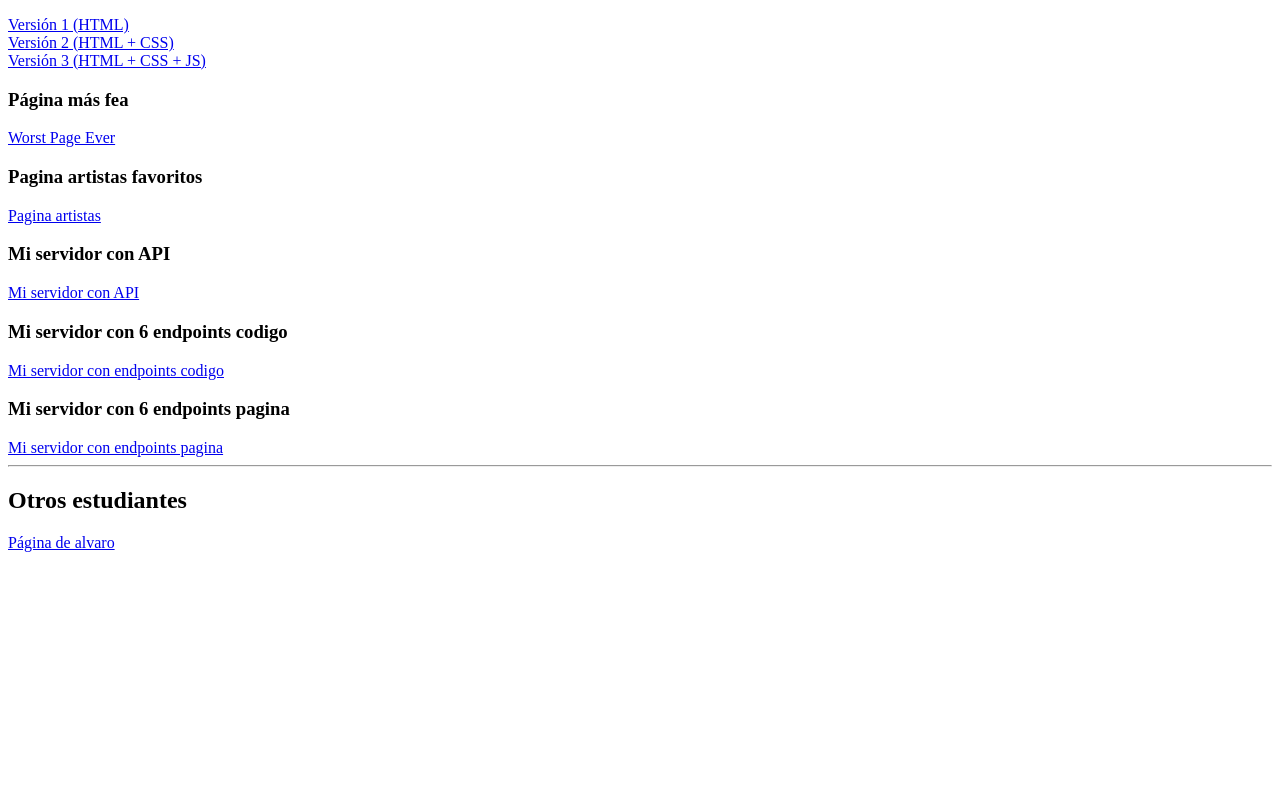
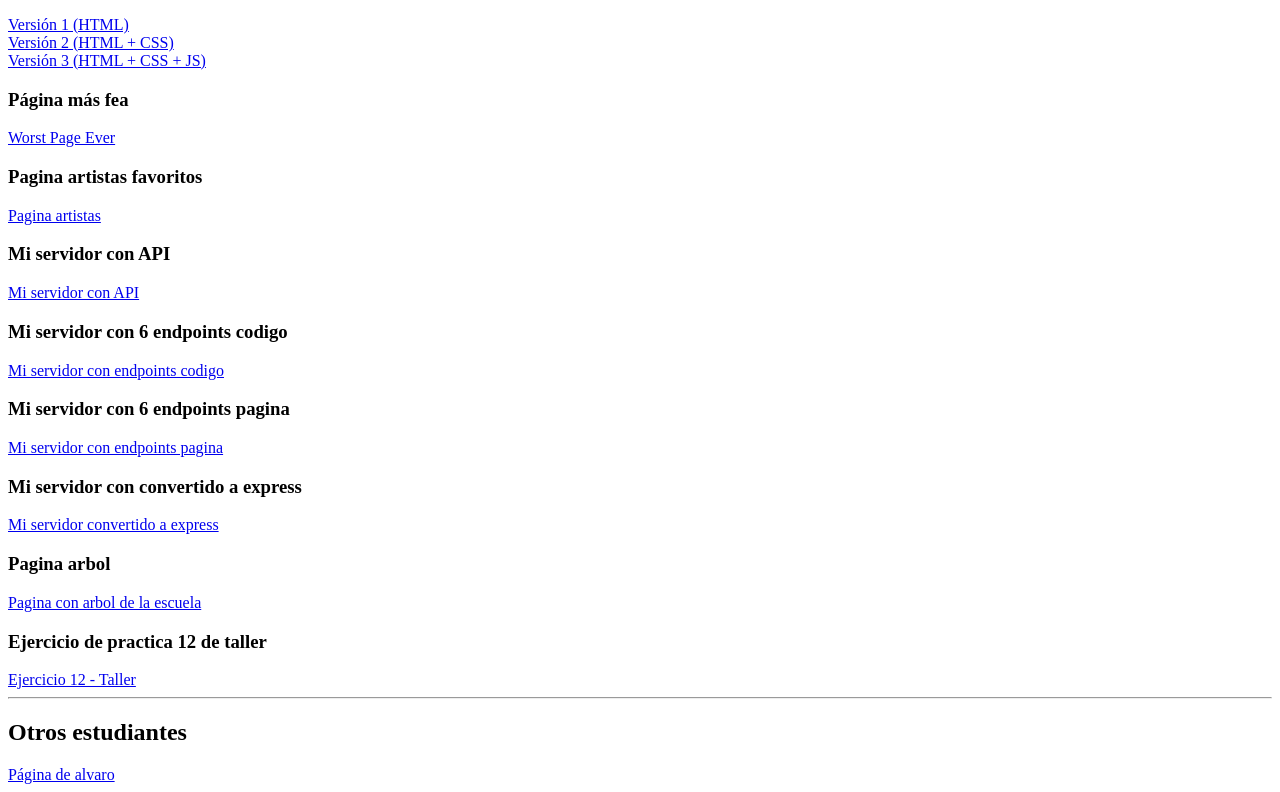
Before and after one commit to Fernandox89/Fernandox89.github.io, a website: page index.html in a window 1280 px wide. Shown: the part 462-1254 px from the top of the page. Before the commit the page ends 1022 px from the top, so only its background shows below. Drawn offline with Linux system fonts and the light colour scheme.

Commit message:
Nuevos enlaces a ejercicios de taller desde index

```diff
--- a/index.html
+++ b/index.html
@@ -52,6 +52,15 @@ Historia de las hormigas y los Doritos...
 <h3>Mi servidor con 6 endpoints pagina</h3>
 <a href="/servidor/bienvenida.html">Mi servidor con endpoints pagina</a>
 
+<h3>Mi servidor con convertido a express</h3>
+<a href="/servidor/miservidor_express.js">Mi servidor convertido a express</a>
+
+<h3>Pagina arbol</h3>
+<a href="/servidor/arbol.html">Pagina con arbol de la escuela</a>
+
+<h3>Ejercicio de practica 12 de taller</h3>
+<a href="/servidor/Ejercicio12_Servidor.js">Ejercicio 12 - Taller</a>
+
 
 
 <hr>
```
